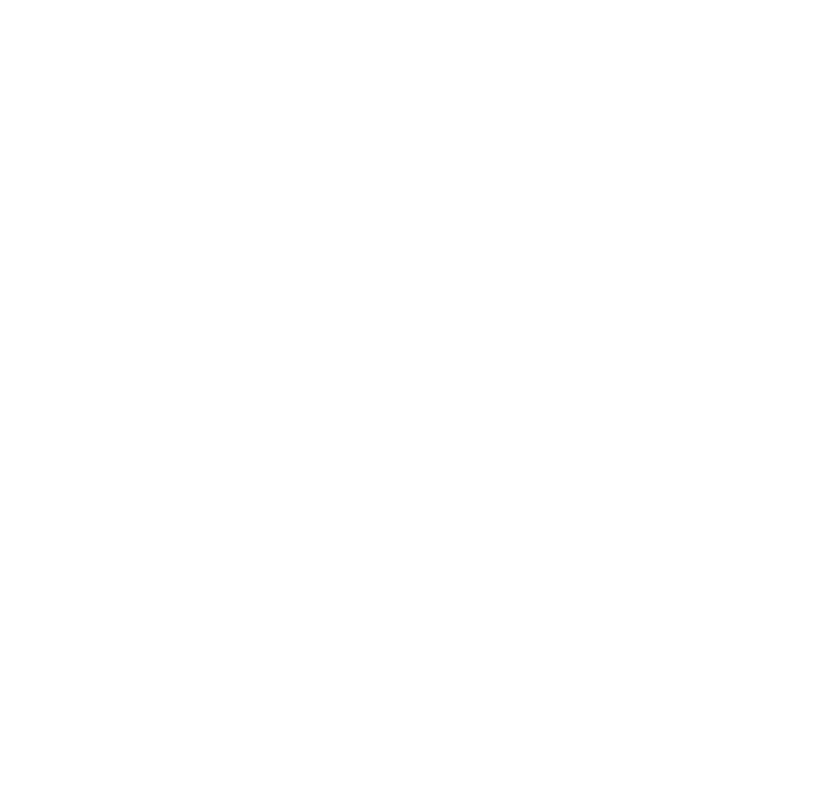
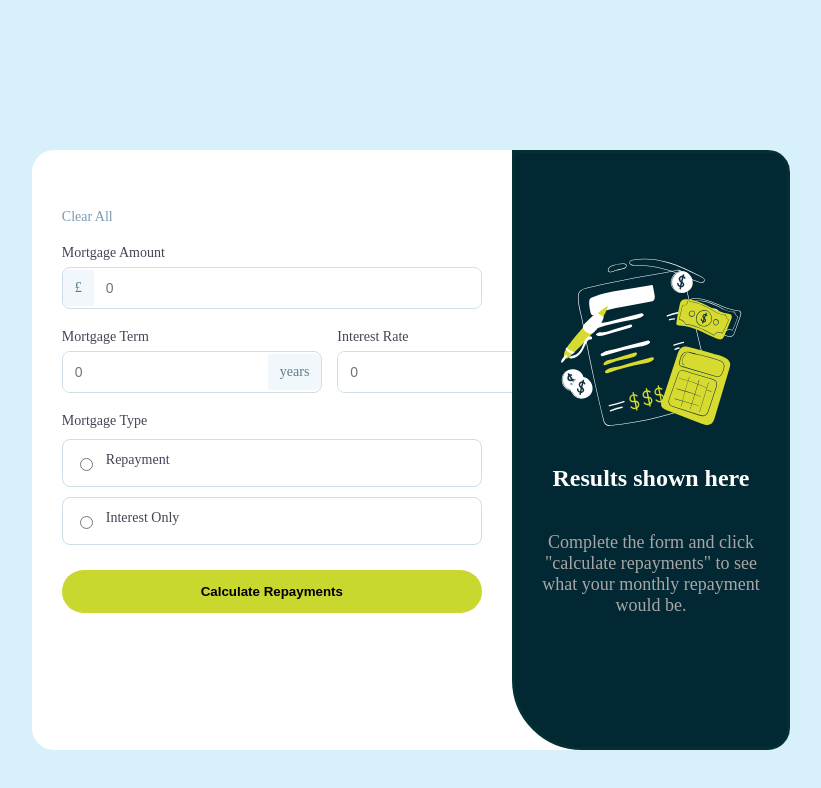
Before and after one commit to abulkasimovich/html-css, a plain HTML site: page index2.html in a window 1280 px wide. Shown: the whole page, without its empty margins (229-1050 px from the left). Drawn offline with Linux system fonts and the light colour scheme.

Commit message:
Initial commit

```diff
--- a/index2.html
+++ b/index2.html
@@ -0,0 +1,72 @@
+<!DOCTYPE html>
+<html lang="en">
+
+<head>
+    <meta charset="UTF-8">
+    <meta name="viewport" content="width=device-width, initial-scale=1.0">
+    <title>Document</title>
+    <link rel="stylesheet" href="style2.css">
+
+</head>
+
+<body>
+    <div class="container">
+        <div class="white-card">
+            <div class="header">
+                <h2>Mortgage Calculator</h2>
+                <a href="#">Clear All</a>
+            </div>
+
+            <div class="field">
+                <label>Mortgage Amount</label>
+                <div class="input-box">
+                    <span>£</span>
+                    <input type="number" placeholder="0">
+                </div>
+            </div>
+
+            <div class="row">
+                <div class="field">
+                    <label>Mortgage Term</label>
+                    <div class="input-box">
+                        <input type="number" placeholder="0">
+                        <span class="right">years</span>
+                    </div>
+                </div>
+
+                <div class="field">
+                    <label>Interest Rate</label>
+                    <div class="input-box">
+                        <input type="number" placeholder="0">
+                        <span class="right">%</span>
+                    </div>
+                </div>
+            </div>
+
+            <div class="field">
+                <label>Mortgage Type</label>
+
+                <div class="radio">
+                    <input type="radio" name="type" id="repayment">
+                    <label for="repayment">Repayment</label>
+                </div>
+
+                <div class="radio">
+                    <input type="radio" name="type" id="interest">
+                    <label for="interest">Interest Only</label>
+                </div>
+            </div>
+
+            <button class="btn">Calculate Repayments</button>
+        </div>
+
+
+        <div class="right-section">
+            <img src="./images (2)/illustration-empty.svg">
+            <h2>Results shown here</h2>
+            <p>Complete the form and click "calculate repayments" to see what your monthly repayment would be.</p>
+        </div>
+    </div>
+</body>
+
+</html>
--- a/style.css
+++ b/style.css
@@ -103,7 +103,6 @@
   background: #2f2f3a;
   color: #fff;
   font-size: 16px;
-  cursor: pointer;
 }
 
 .btn:hover {
--- a/style2.css
+++ b/style2.css
@@ -0,0 +1,151 @@
+* {
+    border: 0;
+    padding: 0;
+    box-sizing: border-box;
+}
+
+body {
+    background-color: rgb(216, 240, 250);
+}
+
+.container {
+    display: flex;
+    background-color: white;
+    margin: 0 auto;
+    width: 60%;
+    height: 600px;
+    margin-top: 150px;
+    border-radius: 22px;
+
+}
+
+.left-section {
+    width: 50%;
+    height: 100%;
+
+
+}
+/* Right */
+.right-section {
+    width: 50%;
+    height: 100%;
+    border: solid rgb(2, 48, 51);
+    border-bottom-right-radius: 22px;
+    border-top-right-radius: 22px;
+    border-bottom-left-radius: 70px;
+    background-color: rgb(2, 40, 51);
+    display: flex;
+    flex-direction: column;
+    align-items: center;
+
+}
+
+.right-section img {
+    margin-top: 100px;
+}
+
+h2 {
+    text-align: center;
+    color: white;
+}
+
+.right-section p {
+    width: 80%;
+    color: rgb(168, 166, 166);
+    text-align: center;
+    font-size: 18px;
+    margin-top: 20px;
+}
+
+
+.white-card {
+  width: 480px;
+
+  border-radius: 20px;
+  padding: 30px;
+}
+
+Header
+.header {
+  display: flex;
+  justify-content: space-between;
+  align-items: center;
+}
+
+.header h2 {
+  margin: 0;
+}
+
+.header a {
+  font-size: 14px;
+  color: #7a9bb2;
+  text-decoration: none;
+}
+
+/* Form */
+.field {
+  margin-top: 20px;
+}
+
+.field label {
+  display: block;
+  font-size: 14px;
+  margin-bottom: 6px;
+  color: #445;
+}
+
+.input-box {
+  display: flex;
+  align-items: center;
+  border: 1px solid #cfdde7;
+  border-radius: 8px;
+  overflow: hidden;
+}
+
+.input-box span {
+  padding: 10px 12px;
+  background: #f2f7fb;
+  color: #5a7b90;
+  font-size: 14px;
+}
+
+.input-box span.right {
+  margin-left: auto;
+}
+
+.input-box input {
+  border: none;
+  outline: none;
+  padding: 12px;
+  flex: 1;
+  font-size: 14px;
+}
+
+/* Row */
+.row {
+  display: flex;
+  gap: 15px;
+}
+
+/* Radio */
+.radio {
+  border: 1px solid #cfdde7;
+  border-radius: 8px;
+  padding: 12px;
+  margin-top: 10px;
+  display: flex;
+  align-items: center;
+  gap: 10px;
+}
+
+/* Button */
+.btn {
+  margin-top: 25px;
+  width: 100%;
+  padding: 14px;
+  background: #c8d82e;
+  border: none;
+  border-radius: 30px;
+  font-weight: bold;
+  cursor: pointer;
+}
```
Also changed, not shown: images (2)/favicon-32x32.png (added), images (2)/icon-calculator.svg (added), images (2)/illustration-empty.svg (added), 1 other file.
